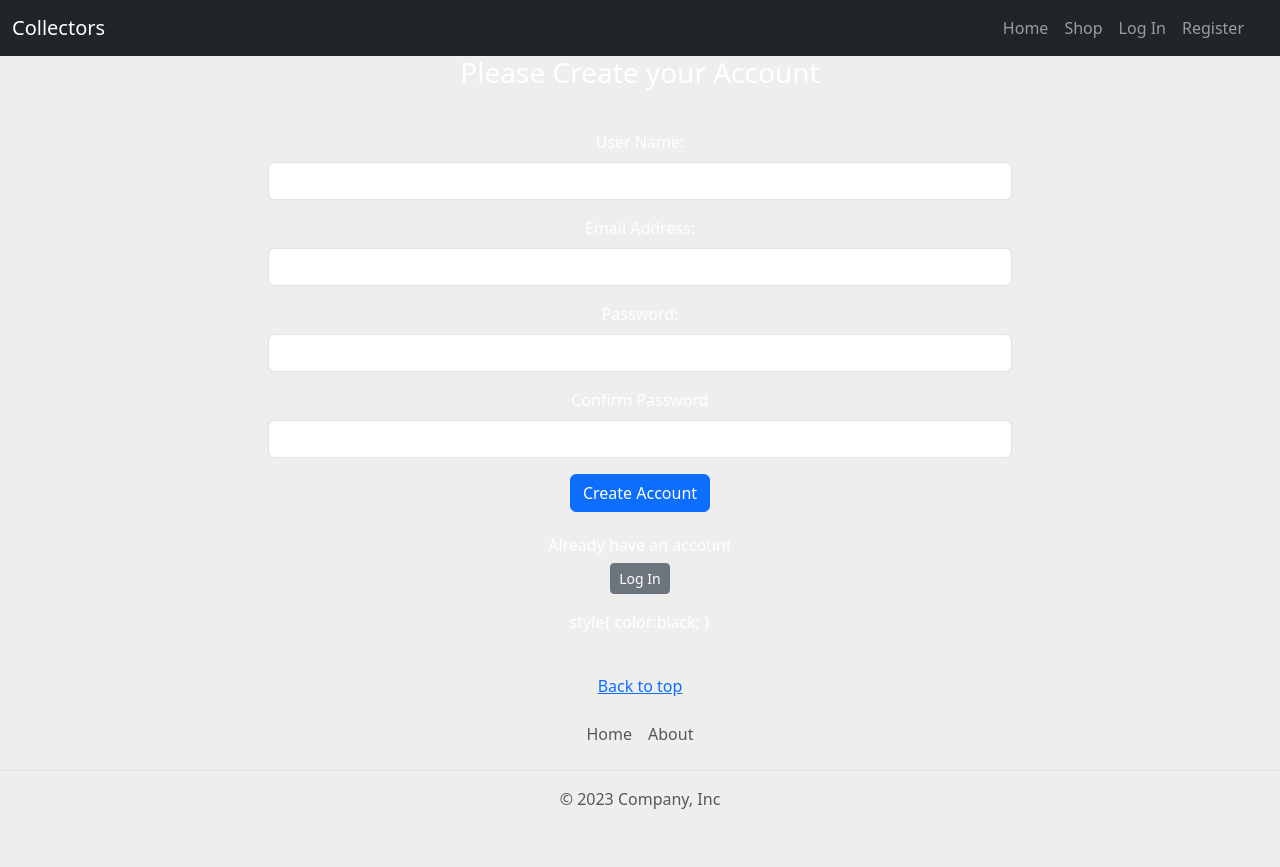
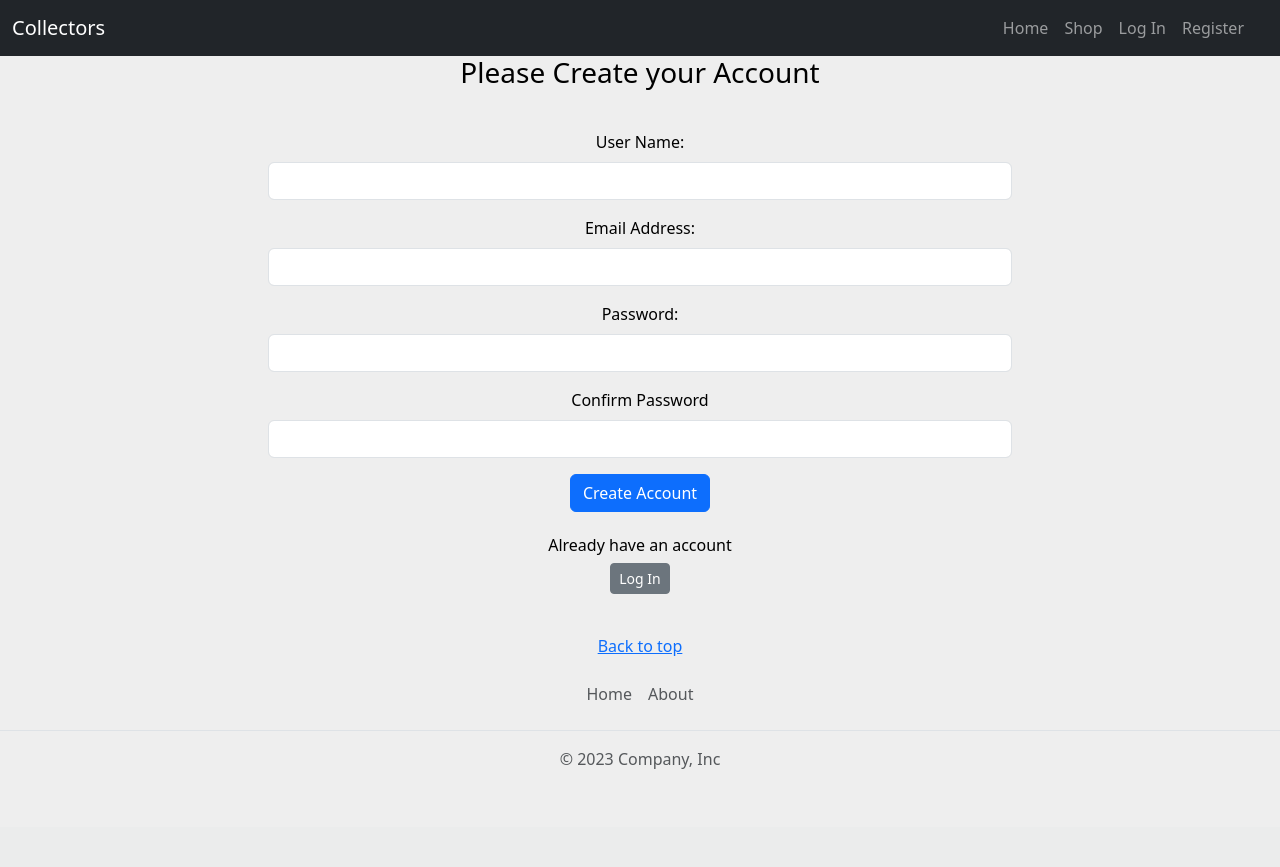
Before and after one commit to Sequence-94/FigurineStore, a Flask app: page /register in a window 1280 px wide. After the commit the page ends 769 px from the top, so only its background shows below. Run offline with Flask 3, Linux system fonts and the light colour scheme; some libraries are stand-ins or nearby versions.

Commit message:
updating styles

```diff
--- a/shop/templates/login.html
+++ b/shop/templates/login.html
@@ -6,7 +6,7 @@ Login Page
 {%endblock%}
 
 {%block content%}
-<body class="text-center">
+<body class="text-center" style="color:black;">
 <div class="container">
         <h1 class="h3 mb-3 font-weight-normal">Log In</h1>
     <br>
--- a/shop/templates/register.html
+++ b/shop/templates/register.html
@@ -6,7 +6,7 @@ Registeration Page
 {%endblock%}
 
 {%block content%}
-<body class="text-center">
+<body class="text-center" style="color:black;">
 <div class="container">
     <!--    protect from cross site request forgery-->
     {{form.hidden_tag()}}
@@ -42,7 +42,5 @@ Registeration Page
     <a class="btn btn-sm btn-secondary" href="{{url_for('login')}}">Log In</a>
 </div>
 </body>
-style{
-color:black;
-}
+
 {%endblock%}
```
